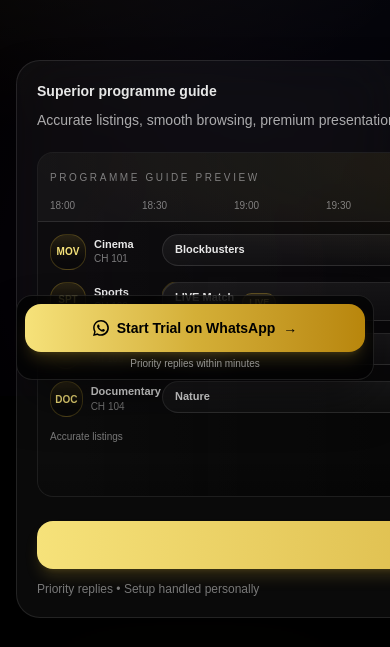
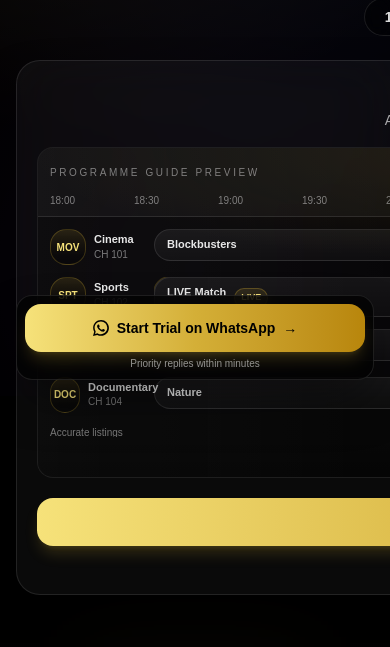
Before and after one commit to thr323232/elite-house, a Next.js app: page / in a window 390 px wide. Shown: the part 448-1095 px from the top of the page. Built offline with nearby package versions, Linux system fonts and the light colour scheme.

Commit message:
FAQ Sorted

```diff
--- a/app/page.tsx
+++ b/app/page.tsx
@@ -230,9 +230,8 @@ function MicroLogoPattern() {
 }
 
 /**
- * Redesigned EPG:
- * - Mobile = compact preview, horizontal swipe inside, fixed max height
- * - Desktop = premium marquee
+ * MOBILE: compact, always-scroll preview (doesn't “zoom” / doesn't take over)
+ * DESKTOP: marquee premium
  */
 function EpgMock() {
   const timeline = [
@@ -259,36 +258,42 @@ function EpgMock() {
   ];
 
   const slotWDesktop = 118;
-  const slotWMobile = 92;
+  const slotWMobile = 84;
 
   const programWidthDesktop = timeline.length * slotWDesktop;
   const desktopTrackWidth = programWidthDesktop * 2;
 
+  // helper style (prevents iOS “rubber band zoom” vibe + ensures swipe works)
+  const scrollProps = {
+    style: {
+      WebkitOverflowScrolling: "touch" as const,
+      scrollbarWidth: "none" as const,
+      touchAction: "pan-x" as const,
+    },
+    className:
+      "overflow-x-auto overscroll-x-contain touch-pan-x [-ms-overflow-style:none] [scrollbar-width:none] [&::-webkit-scrollbar]:hidden",
+  };
+
   return (
     <div className="relative rounded-2xl border border-white/10 bg-black/55 overflow-hidden">
-      {/* Premium subtle lighting */}
-      <div className="pointer-events-none absolute inset-0 opacity-75">
+      <div className="pointer-events-none absolute inset-0 opacity-80">
         <div className="absolute inset-0 bg-[radial-gradient(85%_60%_at_50%_0%,rgba(212,175,55,0.16),rgba(0,0,0,0)_60%)]" />
         <div className="absolute inset-0 bg-[linear-gradient(to_right,rgba(255,255,255,0.05),rgba(255,255,255,0.00),rgba(255,255,255,0.05))]" />
       </div>
 
-      {/* MOBILE COMPACT WRAP */}
+      {/* MOBILE */}
       <div className="sm:hidden relative">
         <div className="px-3 pt-3 pb-2 border-b border-white/10 bg-white/[0.03]">
-          <div className="flex items-center justify-between">
+          <div className="flex items-center justify-between gap-2">
             <div className="text-[10px] uppercase tracking-[0.26em] text-white/45">
               Programme Guide Preview
             </div>
             <div className="rounded-full border border-[#D4AF37]/25 bg-[#D4AF37]/10 px-2 py-1 text-[10px] font-semibold text-[#F6E27A]">
-              Swipe →
+              Swipe
             </div>
           </div>
 
-          {/* timeline swipe */}
-          <div
-            className="mt-2 overflow-x-auto overscroll-x-contain touch-pan-x"
-            style={{ WebkitOverflowScrolling: "touch", scrollbarWidth: "none" }}
-          >
+          <div {...scrollProps} className={"mt-2 " + scrollProps.className} style={scrollProps.style}>
             <div className="flex min-w-max whitespace-nowrap pr-6">
               {timeline.map((t) => (
                 <div
@@ -303,12 +308,12 @@ function EpgMock() {
           </div>
         </div>
 
-        {/* rows compact (fixed height so it never “takes over”) */}
-        <div className="px-3 py-3 max-h-[280px] overflow-y-auto">
+        {/* smaller height + lighter density */}
+        <div className="px-3 py-3 max-h-[220px] overflow-y-auto">
           <div className="grid gap-3">
             {rows.slice(0, 4).map((row, idx) => (
               <div key={row.ch} className="flex min-w-0 gap-2">
-                <div className="w-[104px] shrink-0">
+                <div className="w-[96px] shrink-0">
                   <div className="flex items-center gap-2">
                     <div className="grid h-9 w-9 place-items-center rounded-2xl border border-[#D4AF37]/25 bg-gradient-to-b from-[#D4AF37]/14 to-black/30 text-[10px] font-extrabold text-[#F6E27A]">
                       {row.abbr}
@@ -322,10 +327,7 @@ function EpgMock() {
                   </div>
                 </div>
 
-                <div
-                  className="flex-1 overflow-x-auto overscroll-x-contain touch-pan-x"
-                  style={{ WebkitOverflowScrolling: "touch", scrollbarWidth: "none" }}
-                >
+                <div {...scrollProps} className={"flex-1 " + scrollProps.className} style={scrollProps.style}>
                   <div className="flex min-w-max gap-2 pr-6">
                     {row.blocks.map((b, i) => {
                       const isLive = b.toUpperCase().includes("LIVE");
@@ -368,7 +370,7 @@ function EpgMock() {
         </div>
       </div>
 
-      {/* DESKTOP (marquee premium) */}
+      {/* DESKTOP */}
       <div className="hidden sm:block relative">
         <div className="border-b border-white/10 bg-white/[0.03] px-4 py-3">
           <div className="flex min-w-0 items-center gap-2">
@@ -556,7 +558,7 @@ export default function EliteHouseLandingPage() {
           <div className="relative grid items-start gap-6 lg:grid-cols-2 lg:gap-10">
             <MonogramWatermark />
 
-            {/* Copy FIRST on mobile (fixes “covers headline” feel) */}
+            {/* Copy FIRST on mobile */}
             <div className="order-1 lg:order-1">
               <div className="mb-4 flex justify-center lg:justify-start">
                 <Image
@@ -605,30 +607,25 @@ export default function EliteHouseLandingPage() {
 
             {/* EPG card SECOND on mobile */}
             <div className="order-2 lg:order-2 rounded-3xl border border-white/10 bg-white/[0.04] p-5 sm:p-6 backdrop-blur-xl shadow-2xl shadow-black/50">
-              <div className="flex items-start justify-between gap-4">
-                <div>
-                  <p className="text-sm font-semibold text-white/90">
-                    Superior programme guide
-                  </p>
-                  <p className="mt-2 text-sm text-white/65 leading-relaxed">
-                    Accurate listings, smooth browsing, premium presentation.
-                  </p>
-                </div>
+              {/* FIX: smaller, centered like other titles */}
+              <div className="text-center">
+                <p className="text-[13px] font-semibold text-white/90">
+                  Superior programme guide
+                </p>
+                <p className="mt-2 text-sm text-white/65 leading-relaxed max-w-sm mx-auto">
+                  Accurate listings, smooth browsing, premium presentation.
+                </p>
+              </div>
 
-                <div className="shrink-0 rounded-2xl border border-[#D4AF37]/25 bg-[#D4AF37]/10 px-3 py-2 text-xs font-semibold text-[#F6E27A]">
-                  EPG+
-                </div>
+              <div className="mt-4">
+                <EpgMock />
               </div>
 
               <div className="mt-5">
-                <EpgMock />
-              </div>
-
-              <div className="mt-6">
                 <CTAButton className="w-full" href={waLink(trialMessage)}>
                   Start Trial on WhatsApp
                 </CTAButton>
-                <p className="mt-3 text-xs text-white/45">
+                <p className="mt-3 text-xs text-white/45 text-center">
                   Priority replies • Setup handled personally
                 </p>
               </div>
@@ -750,16 +747,18 @@ export default function EliteHouseLandingPage() {
 
         <LuxeDivider />
 
-        {/* PRICING */}
+        {/* PRICING (FIX: centered background logo watermark) */}
         <section
           id="pricing"
           className="mx-auto max-w-6xl px-4 py-12 sm:px-6 sm:py-16 relative overflow-hidden"
         >
           <MicroLogoPattern />
+
+          {/* FIX: centralized watermark behind “Choose your billing” */}
           <BrandWatermark
             opacityClass="opacity-[0.014] sm:opacity-[0.022]"
-            sizeClass="w-[360px] sm:w-[520px] md:w-[600px]"
-            positionClass="right-0 top-0 items-start justify-end"
+            sizeClass="w-[380px] sm:w-[560px] md:w-[640px]"
+            positionClass="inset-0 items-center justify-center"
             blurClass="blur-[0.2px]"
           />
 
```
